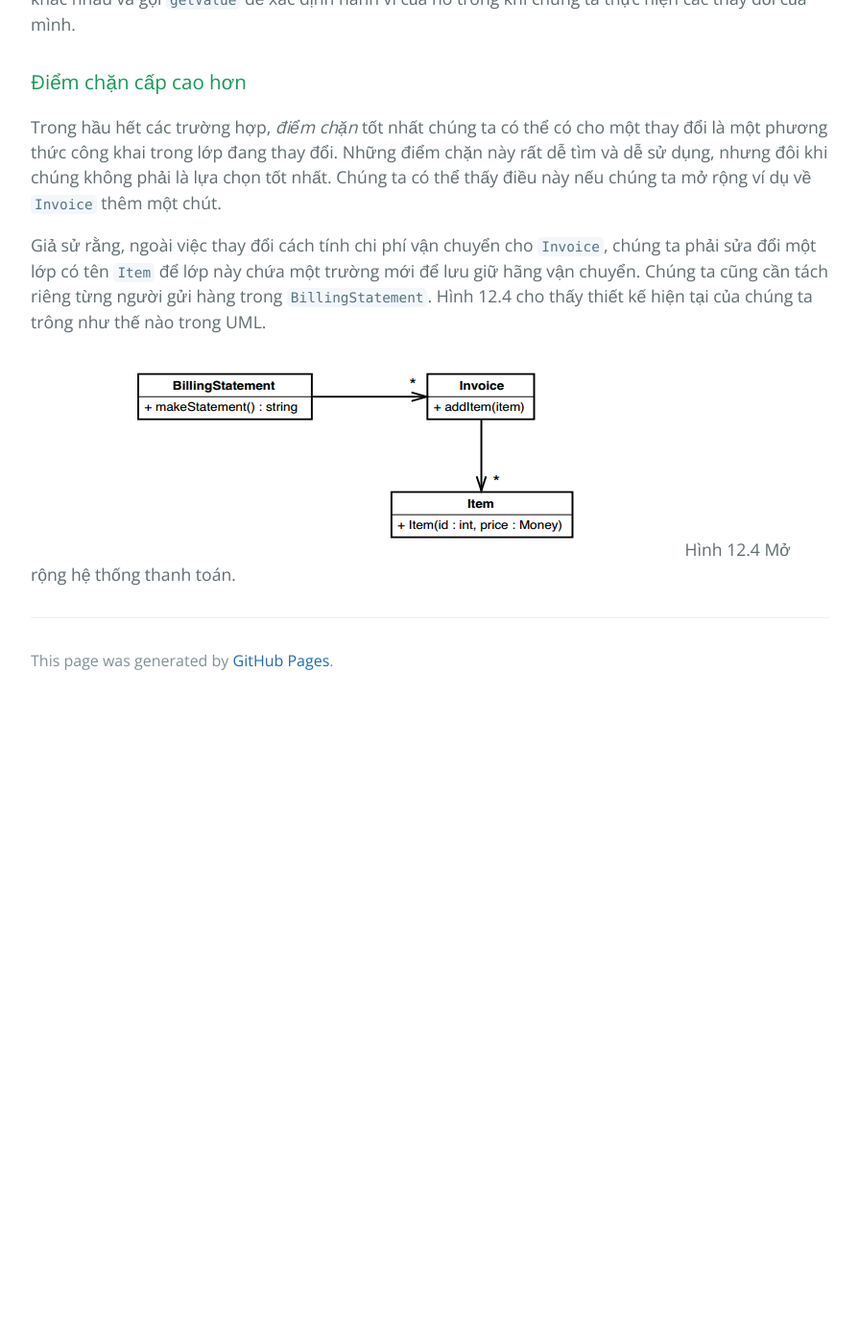
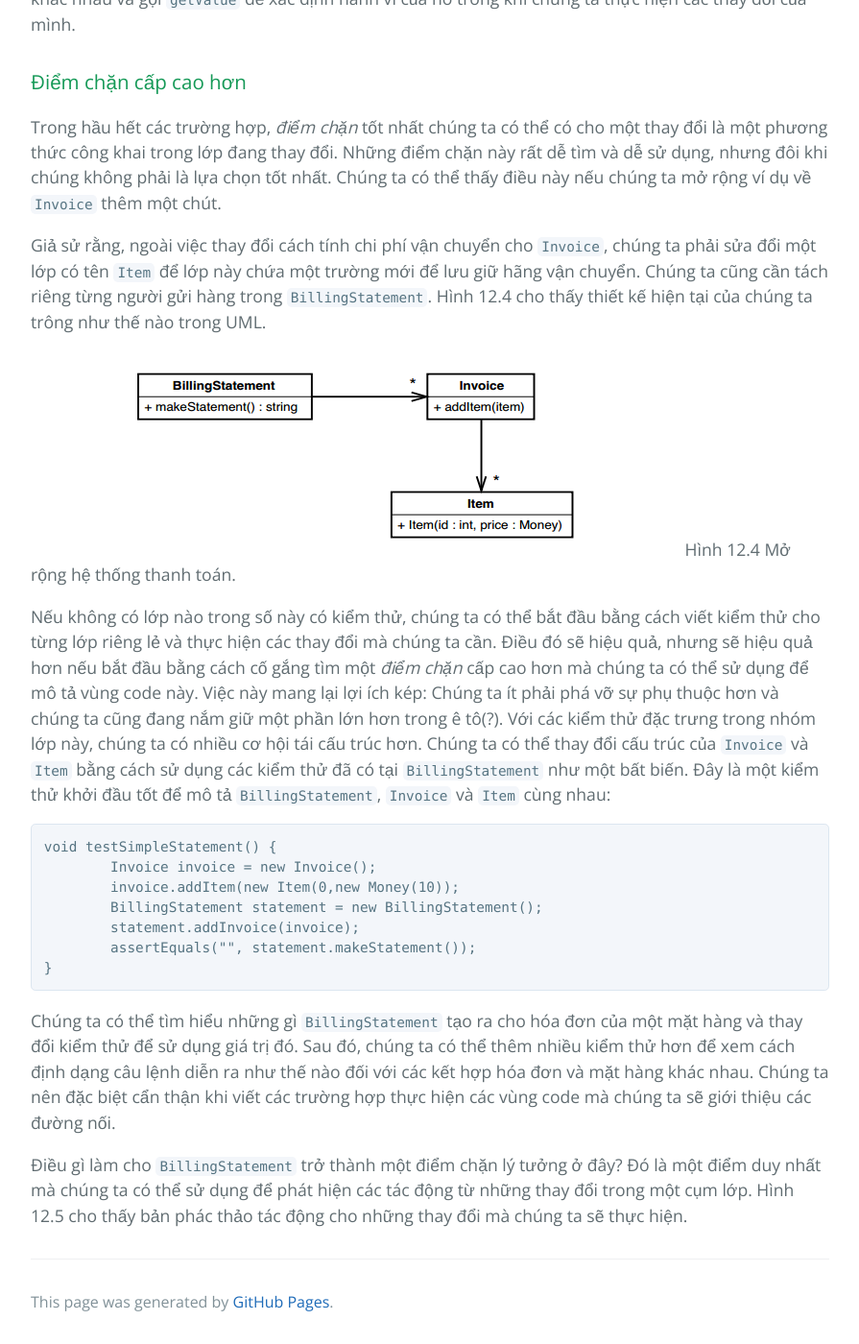
Before and after one commit to HaiBV/haibv.github.io, a Jekyll site: the page built from working-effectively-with-legacy-code/chapter-12-i-need-to-make-many-changes-in-one-area-do-i-have-to-break-dependencies-for-all-the-classes-involved.md, in a window 1280 px wide and 1400 px high, scrolled down 4849 px. Shown: the whole window at 96% size, without its empty margins (192-1087 px from the left). Built offline with Jekyll 4.4.1, drawn with Linux system fonts in a browser that asks for light colours; our own code applies the rules of GitHub Pages for plain Markdown files; before the commit the page ends 5581 px from its top, so only the background shows below that.

Commit message:
Book - Working Efectively with Legacy Code - P2 - C12

````diff
--- a/working-effectively-with-legacy-code/chapter-12-i-need-to-make-many-changes-in-one-area-do-i-have-to-break-dependencies-for-all-the-classes-involved.md
+++ b/working-effectively-with-legacy-code/chapter-12-i-need-to-make-many-changes-in-one-area-do-i-have-to-break-dependencies-for-all-the-classes-involved.md
@@ -94,3 +94,19 @@ Giả sử rằng, ngoài việc thay đổi cách tính chi phí vận chuyển
 
 ![12.4](images/12/12-4.png)
 Hình 12.4 Mở rộng hệ thống thanh toán.
+
+Nếu không có lớp nào trong số này có kiểm thử, chúng ta có thể bắt đầu bằng cách viết kiểm thử cho từng lớp riêng lẻ và thực hiện các thay đổi mà chúng ta cần. Điều đó sẽ hiệu quả, nhưng sẽ hiệu quả hơn nếu bắt đầu bằng cách cố gắng tìm một _điểm chặn_ cấp cao hơn mà chúng ta có thể sử dụng để mô tả vùng code này. Việc này mang lại lợi ích kép: Chúng ta ít phải phá vỡ sự phụ thuộc hơn và chúng ta cũng đang nắm giữ một phần lớn hơn trong ê tô(?). Với các kiểm thử đặc trưng trong nhóm lớp này, chúng ta có nhiều cơ hội tái cấu trúc hơn. Chúng ta có thể thay đổi cấu trúc của `Invoice` và `Item` bằng cách sử dụng các kiểm thử đã có tại `BillingStatement` như một bất biến. Đây là một kiểm thử khởi đầu tốt để mô tả `BillingStatement`, `Invoice` và `Item` cùng nhau:
+
+```Java
+void testSimpleStatement() {
+	Invoice invoice = new Invoice();
+	invoice.addItem(new Item(0,new Money(10));
+	BillingStatement statement = new BillingStatement();
+	statement.addInvoice(invoice);
+	assertEquals("", statement.makeStatement());
+}
+```
+
+Chúng ta có thể tìm hiểu những gì `BillingStatement` tạo ra cho hóa đơn của một mặt hàng và thay đổi kiểm thử để sử dụng giá trị đó. Sau đó, chúng ta có thể thêm nhiều kiểm thử hơn để xem cách định dạng câu lệnh diễn ra như thế nào đối với các kết hợp hóa đơn và mặt hàng khác nhau. Chúng ta nên đặc biệt cẩn thận khi viết các trường hợp thực hiện các vùng code mà chúng ta sẽ giới thiệu các đường nối.
+
+Điều gì làm cho `BillingStatement` trở thành một điểm chặn lý tưởng ở đây? Đó là một điểm duy nhất mà chúng ta có thể sử dụng để phát hiện các tác động từ những thay đổi trong một cụm lớp. Hình 12.5 cho thấy bản phác thảo tác động cho những thay đổi mà chúng ta sẽ thực hiện.
````
